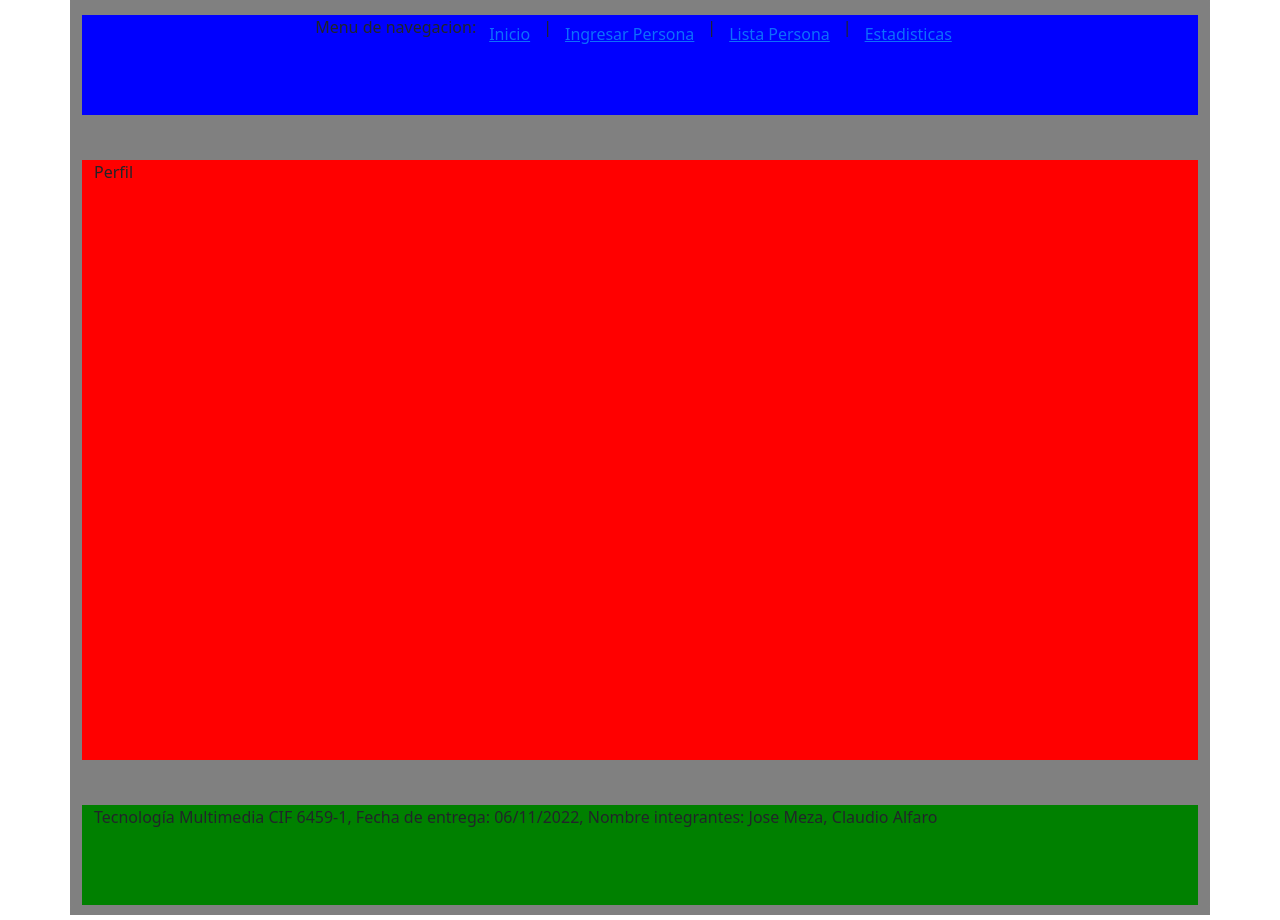
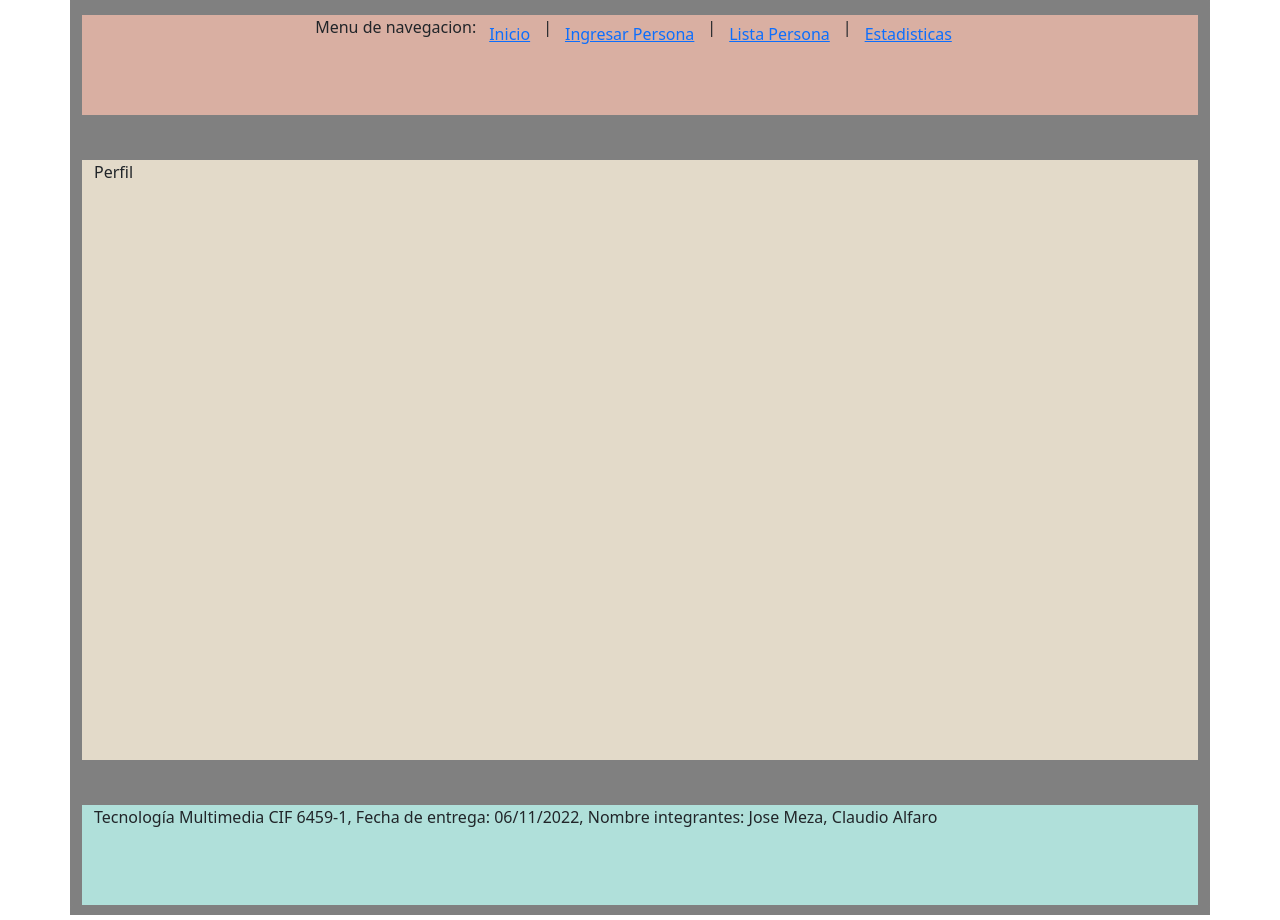
Before and after one commit to claudio745/multimedia-prueba-2, a PHP site: page /pagina3.php in a window 1280 px wide. Run offline with PHP 8.4, Linux system fonts and the light colour scheme.

Commit message:
Update pagina3.php

```diff
--- a/pagina3.php
+++ b/pagina3.php
@@ -15,7 +15,7 @@
     <div class="container" style="background-color: gray">
         <div class="row caja"></div>
         <div class="container">
-            <div class="row" style="height: 100px; background-color: blue">
+            <div class="row" style="height: 100px; background-color: #d9afa2">
                 <div class="col d-flex justify-content-center">Menu de navegacion:
                     <a href = "pagina3.php"><button type="button" class="btn btn-link">Inicio</button></a>|
                     <a href = "index.php"><button type="button" class="btn btn-link">Ingresar Persona</button></a>|
@@ -26,13 +26,13 @@
         </div>
         <div class="row caja2"></div>
         <div class="container">
-            <div class="row" style="height: 600px; background-color: red">
+            <div class="row" style="height: 600px; background-color: #E3DAC9">
                 <div class="col">Perfil</div>
             </div>
         </div>
         <div class="row caja2"></div>
         <div class="container">
-            <div class="row" style="height: 100px; background-color: green">
+            <div class="row" style="height: 100px; background-color: #B0E0DA">
                 <div class="col">Tecnología Multimedia CIF 6459-1, Fecha de entrega: 06/11/2022, Nombre integrantes: Jose Meza, Claudio Alfaro</div>
             </div>
         </div>
```
